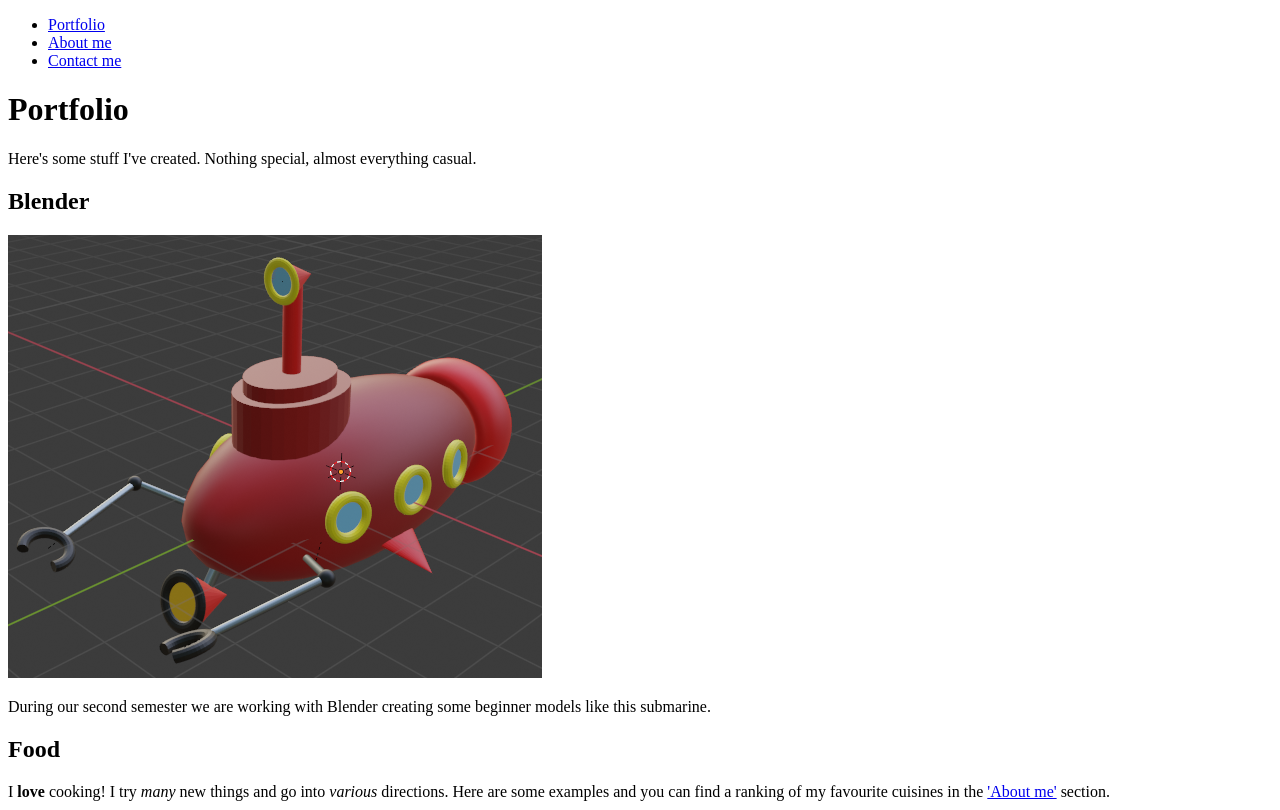
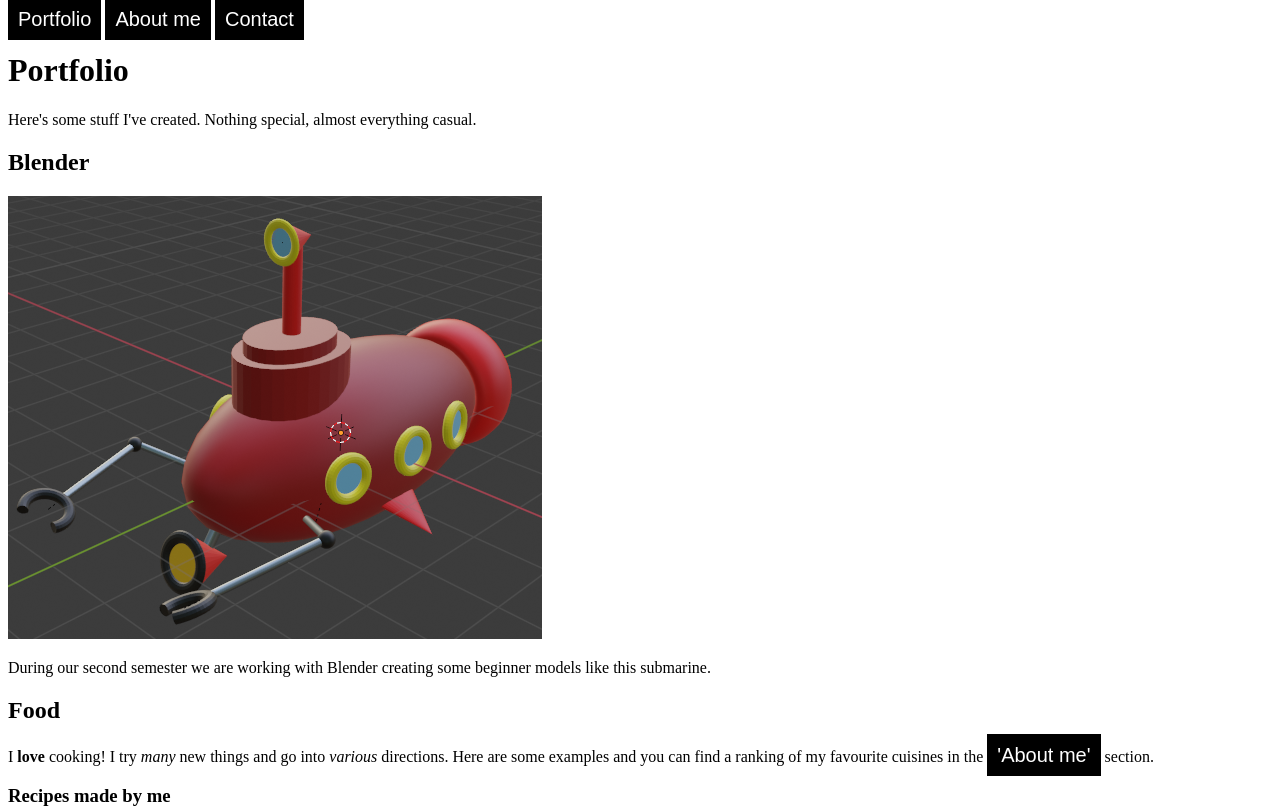
Before and after one commit to xCashio/GIS-SoSe-2021, a plain HTML site: page Aufgabe_1.3/index.html in a window 1280 px wide. Shown: the top 810 px of the page. Drawn offline with Linux system fonts and the light colour scheme.

Commit message:
1.3 created, updated nav, first css test

```diff
--- a/Aufgabe_1.3/index.html
+++ b/Aufgabe_1.3/index.html
@@ -4,16 +4,15 @@
     <meta charset="UTF-8">
     <meta http-equiv="X-UA-Compatible" content="IE=edge">
     <meta name="viewport" content="width=device-width, initial-scale=1.0">
+    <link rel="stylesheet" href="style.css">
     <title>Portfolio</title>
 </head>
 <body>
     <header>
         <nav>
-            <ul>
-                <li><a href="index.html">Portfolio</a></li>
-                <li><a href="aboutme.html">About me</a></li>
-                <li><a href="contact.html">Contact me</a></li>
-            </ul>
+            <a href="index.html">Portfolio</a>
+            <a href="aboutme.html">About me</a>
+            <a href="contact.html">Contact</a>
         </nav>
     </header>
 
--- /dev/null
+++ b/Aufgabe_1.3/style.css
@@ -0,0 +1,8 @@
+a{
+    color: white;
+    background: black;
+    font-size: 20px;
+    font-family: Arial, Helvetica, sans-serif;
+    padding: 10px;
+    text-decoration: none;
+}
```
Also changed, not shown: Aufgabe_1.3/aboutme.html (+3 -5 lines), Aufgabe_1.3/contact.html (+3 -5 lines).
